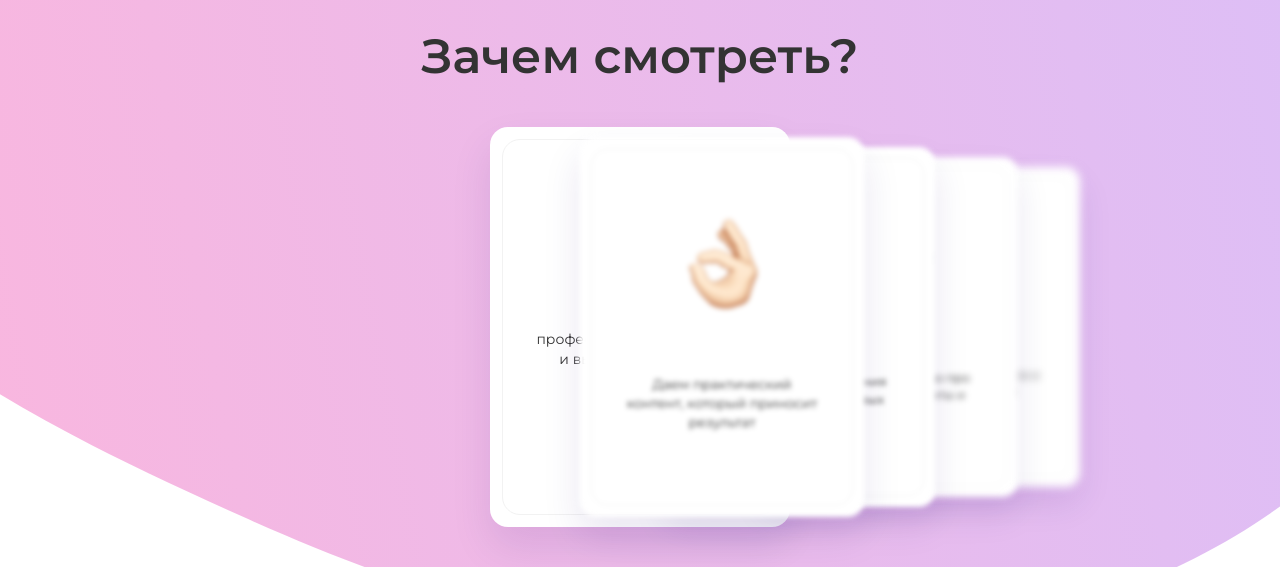
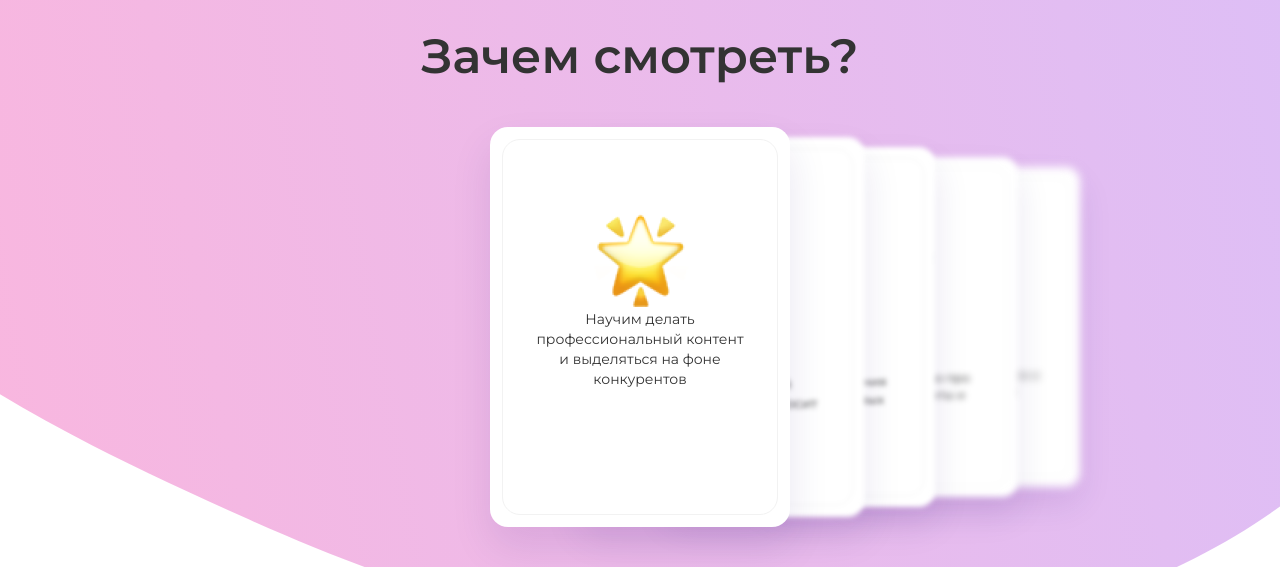
Before and after one commit to qwertymuzaffar/grain, a website: page index.html in a window 1280 px wide. Shown: the part 1080-1647 px from the top of the page. Drawn offline with Linux system fonts and the light colour scheme.

Commit message:
bug fix why block

```diff
--- a/index.html
+++ b/index.html
@@ -70,6 +70,7 @@
         <div class="container-fluid">
             <h2>Зачем смотреть?</h2>
             <div class="why__slider">
+
                 <div class="why__slide" data-slide="1">
                     <div class="why__slide-pic">
                         <img src="./img/why/1.png" alt="">
@@ -77,7 +78,9 @@
                             <p>Научим делать профессиональный контент и выделяться на фоне конкурентов</p>
                         </div>
                     </div>
-                    <<<<<<< HEAD <div class="why__slide" data-slide="2">
+                </div>
+
+                <div class="why__slide" data-slide="2">
                     <div class="why__slide-pic">
                         <img src="./img/why/2.png" alt="">
                     </div>
@@ -85,6 +88,7 @@
                         <p>Даем практический контент, который приносит результат</p>
                     </div>
                 </div>
+
                 <div class="why__slide" data-slide="3">
                     <div class="why__slide-pic">
                         <img src="./img/why/3.png" alt="">
@@ -93,6 +97,7 @@
                         <p>Уже на этапе применения будете привлекать новых клиентов</p>
                     </div>
                 </div>
+
                 <div class="why__slide" data-slide="4">
                     <div class="why__slide-pic">
                         <img src="./img/why/4.png" alt="">
@@ -101,6 +106,7 @@
                         <p>Рассказываем только про рабочие инструменты и тренда</p>
                     </div>
                 </div>
+
                 <div class="why__slide" data-slide="5">
                     <div class="why__slide-pic">
                         <img src="./img/why/5.png" alt="">
@@ -109,6 +115,7 @@
                         <p>Увеличите рост прибыли и профессионаизма</p>
                     </div>
                 </div>
+
             </div>
         </div>
     </div>
@@ -123,7 +130,8 @@
                 <div class="row">
                     <div class="col-md-6 d-flex f-column">
                         <label class="text-bg"><b>О марафоне</b></label>
-                        <p class="text-sm">Мы совместили эффективный формат. Вы получаете уроки в записи , после чего
+                        <p class="text-sm">Мы совместили эффективный формат. Вы получаете уроки в записи , после
+                            чего
                             делаете домашнее задание и уже затем встречаетесь со специалистом на вебинаре в режиме
                             онлайн
                             для закрепления домашнего задания</p>
```
Also changed, not shown: 1 other file. Lines whose indentation alone changed are shown as unchanged.
